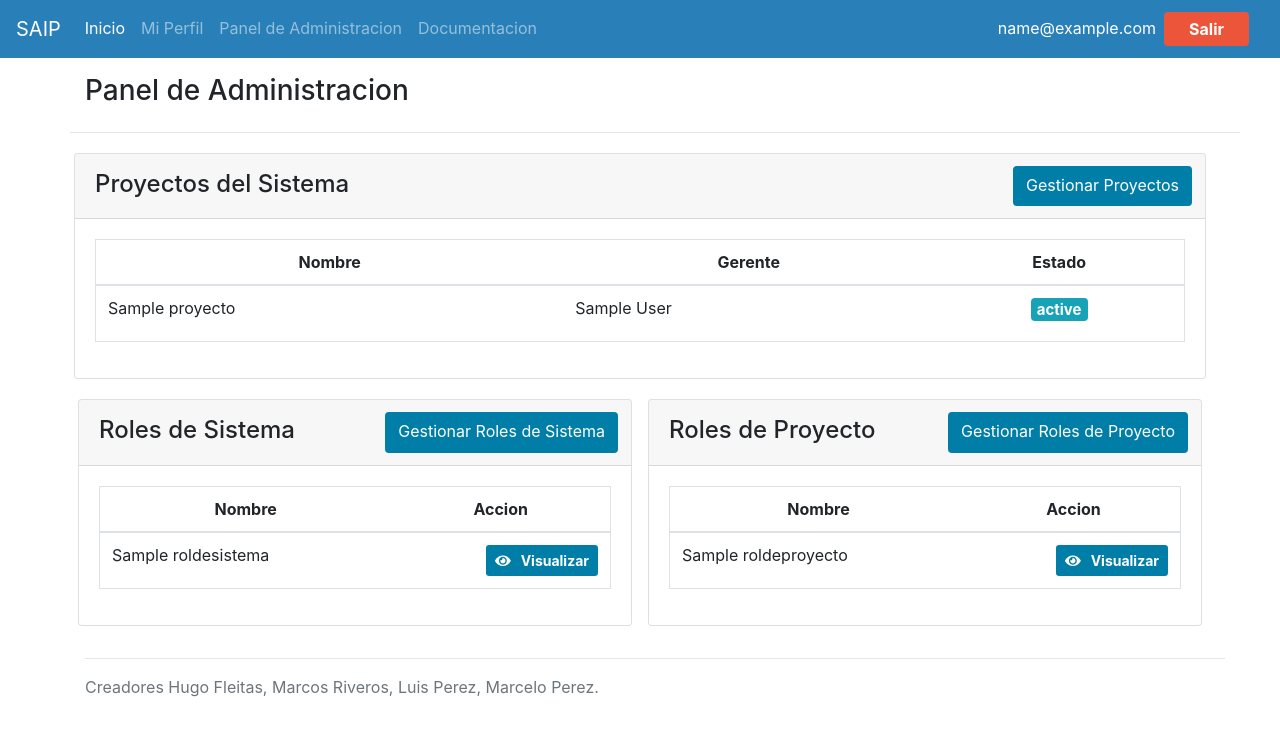
After one commit to marceperez99/proyecto_is2, a Django app: page /panel_de_control/ in a window 1280 px wide. The commit adds this page. Shown: the top 736 px of the page. Run offline with Django 3.2, Linux system fonts and the light colour scheme; a user stored in the database is signed in; tables that the repository leaves empty hold one stand-in row (values such as "Sample post"); some libraries are stand-ins or nearby versions.

Commit message:
Agrega vista para Panel de Administracion del Sistema

```diff
--- a/static/css/colors.css
+++ b/static/css/colors.css
@@ -1,5 +1,6 @@
 .bg-color-primary{
     background: #173f5f;
+    background: #2980B9;
 }
 .bg-color-secondary{
     background: #819595;
@@ -10,7 +11,9 @@
 .bg-color-danger{
     background: #ed553b;
 }
-
+.bg-color-grey{
+    background: #cfd8dc;
+}
 .text-color-danger{
     color: #ed553b;
 }
--- a/templates/navBar.html
+++ b/templates/navBar.html
@@ -35,8 +35,8 @@
                 >
             </li>
             <li class="nav-item">
-                <img class="rounded-circle" src="{{ user.socialaccount_set.all.0.get_avatar_url }}"  height="42" width="42"/>
-                <a href= "{% url 'logout' %}" class=" btn bg-color-danger text-white font-weight-bold">Salir</a>
+
+                <a href= "{% url 'logout' %}" class=" btn bg-color-danger text-white font-weight-bold px-4 py-1 my-1">Salir</a>
             </li>
         </ul>
     </div>
--- /dev/null
+++ b/usuario/templates/usuario/panel_de_administracion.html
@@ -0,0 +1,102 @@
+{% extends 'base.html' %}
+{% block title %}Panel de Administracion{% endblock %}
+
+{% block content %}
+    {% include 'navBar.html' %}
+    <div class="container mt-3">
+        <div class="row">
+            <h3 class="col-12">Panel de Administracion</h3>
+            <hr class="col-12">
+            <div class="col-12 p-1">
+                <div class="card">
+                    <div class="card-header">
+                        <div class="row">
+                            <h4 class="mt-1 col-auto">Proyectos del Sistema</h4>
+                            <a href="#" class="btn text-white ml-auto mr-2 bg-color-accent">Gestionar Proyectos</a>
+                        </div>
+                    </div>
+                    <div class="card-body">
+                        <table class="table table-hover border rounded">
+                            <thead class="text-center">
+                                <tr>
+                                    <th>Nombre</th><th>Gerente</th><th>Estado</th>
+                                </tr>
+                            </thead>
+                            <tbody>
+                                {% for proyecto in proyectos %}
+                                    <tr>
+                                        <td>{{ proyecto.nombre }}</td>
+                                        <td>{{ proyecto.gerente.get_full_name }}</td>
+                                        <td class="text-center"><h5><span class="badge badge-info">{{ proyecto.estado }}</span></h5></td>
+                                    </tr>
+                                {% endfor %}
+
+                            </tbody>
+                        </table>
+                    </div>
+                </div>
+            </div>
+            <div class="col-12 col-md-6 p-2 my-2">
+                <div class="card">
+                    <div class="card-header">
+                        <div class="row">
+                            <h4 class="mt-1 col-auto">Roles de Sistema</h4>
+                            <a href="#" class="btn text-white ml-auto mr-2 bg-color-accent">Gestionar Roles de Sistema</a>
+                        </div>
+                    </div>
+                    <div class="card-body">
+                        <table class="table table-hover border rounded">
+                            <thead  class="text-center">
+                            <tr>
+                                <th>Nombre</th><th>Accion</th>
+                            </tr>
+                            </thead>
+                            <tbody>
+                            {% for rol in roles_de_sistema %}
+                                <tr>
+                                    <td>{{ rol.nombre }}</td>
+                                    <td class="text-right"><a href="#" class="btn bg-color-accent text-white font-weight-bold  btn-sm">
+                                        <i class="fas fa-eye"></i>
+                                        &nbsp Visualizar
+                                    </a></td>
+                                </tr>
+                            {% endfor %}
+                            </tbody>
+                        </table>
+                    </div>
+                </div>
+            </div>
+            <div class="col-12 col-md-6 p-2 my-2">
+                <div class="card">
+                    <div class="card-header">
+                        <div class="row">
+                            <h4 class="mt-1 col-auto">Roles de Proyecto</h4>
+                            <a href="#" class="btn text-white ml-auto mr-2 bg-color-accent">Gestionar Roles de Proyecto</a>
+                        </div>
+                    </div>
+                    <div class="card-body">
+                        <table class="table table-hover border rounded">
+                            <thead  class="text-center">
+                            <tr>
+                                <th>Nombre</th><th>Accion</th>
+                            </tr>
+                            </thead>
+                            <tbody>
+                            {% for rol in roles_de_proyecto %}
+                                <tr>
+                                    <td>{{ rol.nombre }}</td>
+                                    <td class="text-right"><a href="#" class="btn bg-color-accent text-white font-weight-bold  btn-sm">
+                                        <i class="fas fa-eye"></i>
+                                        &nbsp Visualizar
+                                    </a></td>
+                                </tr>
+                            {% endfor %}
+                            </tbody>
+                        </table>
+                    </div>
+                </div>
+            </div>
+        </div>
+    </div>
+
+{% endblock %}
--- a/usuario/urls.py
+++ b/usuario/urls.py
@@ -4,4 +4,5 @@ urlpatterns = [
     path('usuario/', views.usuarios_view, name='usuarios'),
     path('usuario/<int:usuario_id>/', views.usuario_view, name='pefil_de_usuario'),
     path('usuario/<int:usuario_id>/asignar_rs/', views.usuario_asignar_rol_view, name='asignar_rol_de_sistema'),
+    path('panel_de_control/', views.panel_de_administracion_view, name='panel_de_control')
 ]
--- a/usuario/views.py
+++ b/usuario/views.py
@@ -1,6 +1,10 @@
 from django.contrib.auth.decorators import login_required
 from django.contrib.auth.models import User
 from django.shortcuts import render, get_object_or_404, redirect
+
+from gestion_de_proyecto.models import Proyecto
+from roles_de_proyecto.models import RolDeProyecto
+from roles_de_sistema.models import RolDeSistema
 from .models import Usuario
 from django.contrib import messages
 
@@ -9,7 +13,6 @@ from .forms import AsignarRolDeProyectoForm
 
 # Create your views here.
 @login_required
-
 def usuarios_view(request):
     """
     Vista que muestra la lista de usuarios del sistema.
@@ -67,3 +70,14 @@ def usuario_asignar_rol_view(request, usuario_id):
 
     contexto = {'usuario': usuario, 'user': request.user, 'form': form}
     return render(request, 'usuario/asignar_rs.html', contexto)
+
+
+@login_required
+def panel_de_administracion_view(request):
+    contexto = {'user': request.user,
+                'usuarios': User.objects.all(),
+                'proyectos':Proyecto.objects.all(),
+                'roles_de_proyecto': RolDeProyecto.objects.all(),
+                'roles_de_sistema': RolDeSistema.objects.all()
+                }
+    return render(request, 'usuario/panel_de_administracion.html', contexto)
```
Also changed, not shown: scripts/populate_database.py (+9 -10 lines).
